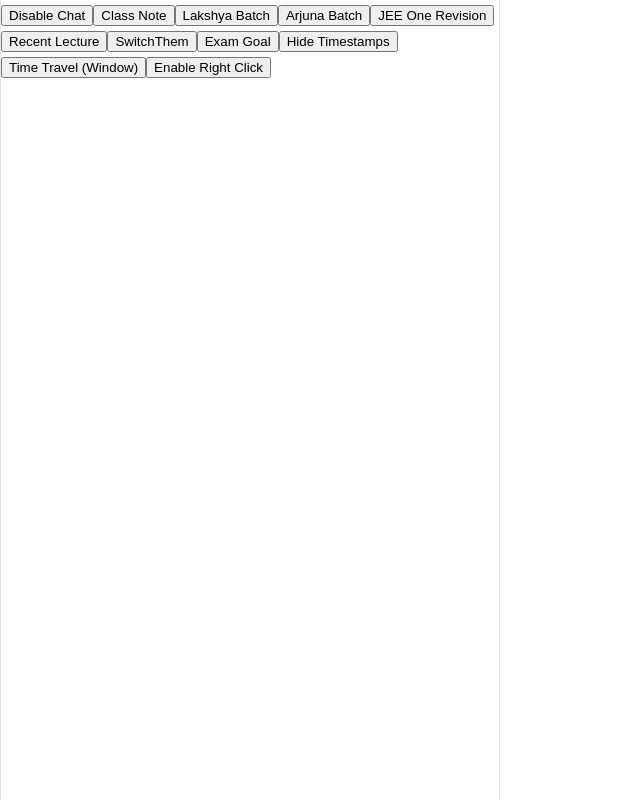
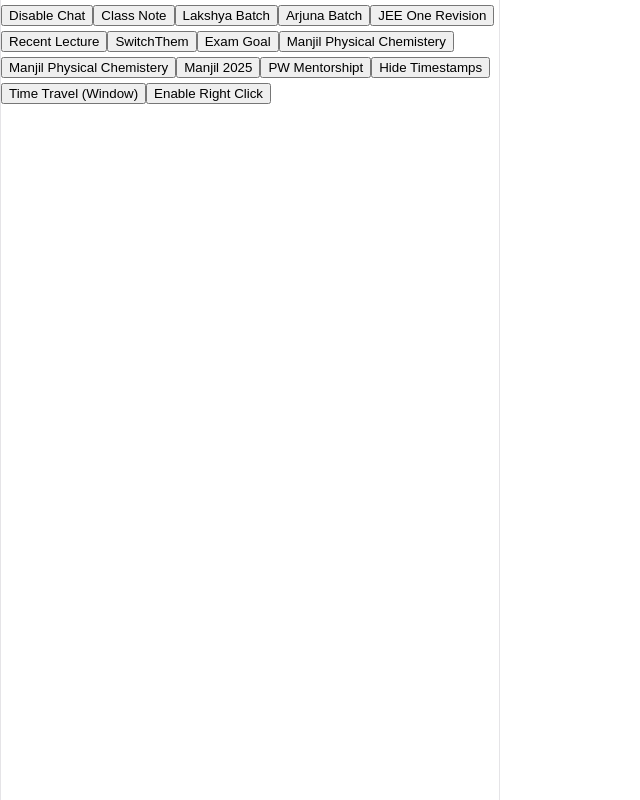
Before and after one commit to adityarwt1/Pw-Study-Extension, a React (Vite) app: page / in a window 1280 px wide. Shown: the whole page, without its empty margins (0-640 px from the left). Built offline with nearby package versions, Linux system fonts and the light colour scheme; no server answers.

Commit message:
mentorshipt webiste opener added

```diff
--- a/src/App.tsx
+++ b/src/App.tsx
@@ -19,6 +19,10 @@
       <OpenRecentLecture/>
       <DarkThemScriptForPw/>
       <WebsiteOpener name="Exam Goal" url="https://room.examgoal.com/"/>
+      <WebsiteOpener name="Manjil Physical Chemistery" url="https://www.pw.live/watch/?categoryId=68d4e946703add795fe1d8e3&widgetId=6899cf046c4844a03edc43f5&vType=OTT&type=penpencilvdo&childId=69535f62c17f7ff7ac3b41ff&playlistId=69275e714f137fb50d33a5e2"/>
+      <WebsiteOpener name="Manjil Physical Chemistery" url="https://www.pw.live/watch/?categoryId=68d4e946703add795fe1d8e3&widgetId=6899cf046c4844a03edc43f5&vType=OTT&type=penpencilvdo&childId=69535f62c17f7ff7ac3b41ff&playlistId=69275e714f137fb50d33a5e2"/>
+      <WebsiteOpener name="Manjil 2025" url="https://www.pw.live/study-v2/batches/671f5ea96059088394262c30/batch-overview"/>
+      <WebsiteOpener name="PW Mentorshipt" url="https://www.pw.live/study-v2/mentorship/chat/6779345c20fa0756e4a7fd08"/>
     <HideStamps/>
       {/* <MultiplicationTables/> */}
       <TimeTravel/>
```
Also changed, not shown: public/background.js (+10 -10 lines), 3 other files (tests, documents, lock files or other folders).
